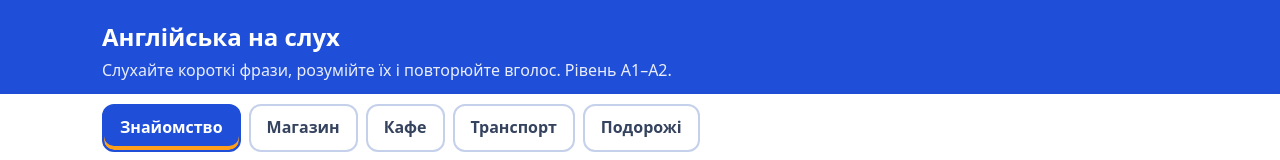
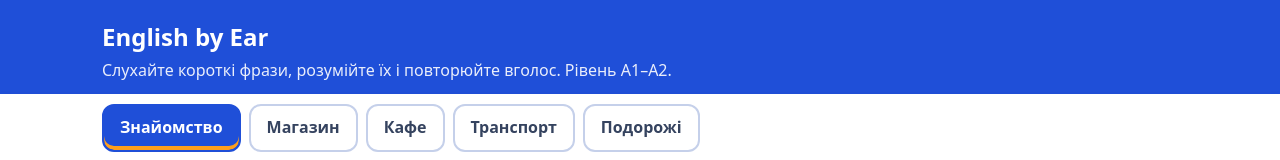
Before and after one commit to sulkovskygrisha-ux/english-by-ear, a plain HTML site: page index.html in a window 1280 px wide. Shown: the top 160 px of the page. Drawn offline with Linux system fonts and the light colour scheme.

Commit message:
Назва сайту: English by Ear
Co-authored-by: Copilot App <223556219+Copilot@users.noreply.github.com>

```diff
--- a/index.html
+++ b/index.html
@@ -3,7 +3,7 @@
 <head>
 <meta charset="UTF-8">
 <meta name="viewport" content="width=device-width, initial-scale=1">
-<title>Англійська на слух — A1–A2</title>
+<title>English by Ear</title>
 <style>
 *,*::before,*::after{box-sizing:border-box}
 html,body{margin:0;max-width:100%;overflow-x:hidden}
@@ -49,7 +49,7 @@ button:focus-visible,select:focus-visible{outline:3px solid #ff9f1c;outline-offs
 <body>
 <header>
   <div class="wrap">
-    <h1>Англійська на слух</h1>
+    <h1>English by Ear</h1>
     <p>Слухайте короткі фрази, розумійте їх і повторюйте вголос. Рівень A1–A2.</p>
   </div>
 </header>
```
